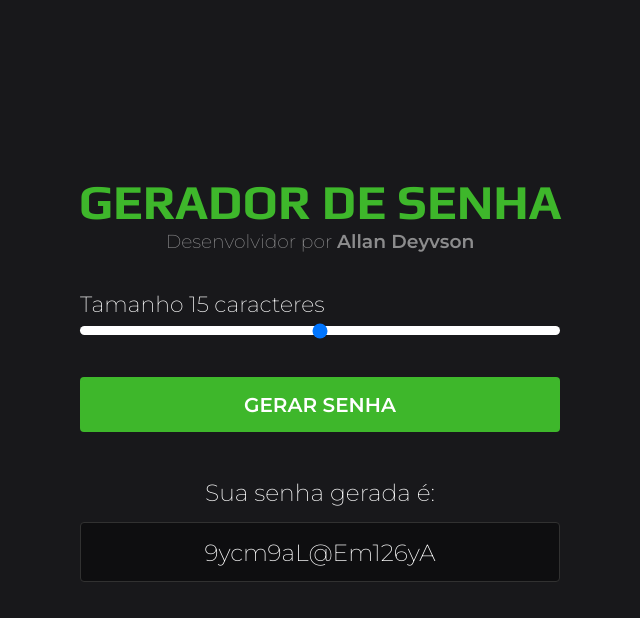
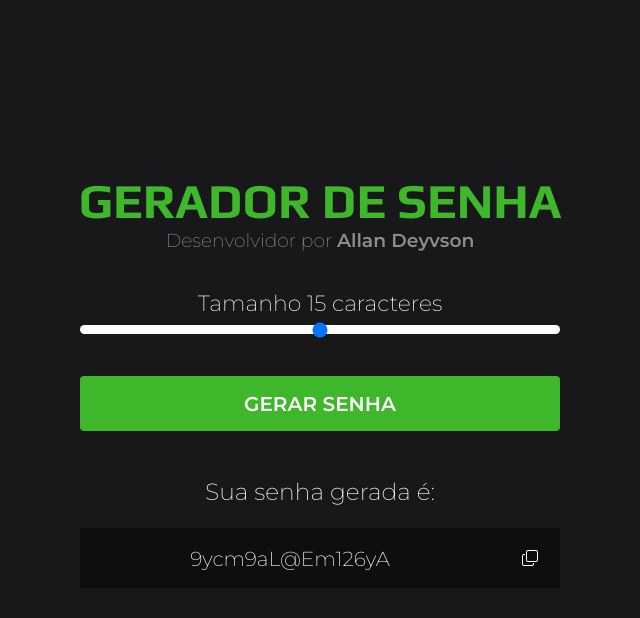
Before and after one commit to AllanDeyvson0/geradordesenha, a plain HTML site: page index.html in a window 1280 px wide. Both pictures are taken after a click on the button "GERAR SENHA". Shown: the whole page, without its empty margins (320-960 px from the left). Drawn offline with Linux system fonts and the light colour scheme.

Commit message:
Adicionando ícone de copy e interação

```diff
--- a/index.html
+++ b/index.html
@@ -29,7 +29,12 @@
 
     <div id="container-password" class="container-password hide">
         <span class="title-2">Sua senha gerada é:</span>
-        <span id="password" class="password" onclick="copyPassword()" >123123123</span>
+        <div class="container-pass-grid" onclick="copyPassword()">
+            <span id="password" class="password" >11111111111</span>
+            <svg xmlns="http://www.w3.org/2000/svg" width="16" height="16" fill="currentColor" id="icon-svg" class="bi bi-copy" viewBox="0 0 16 16">
+                <path fill-rule="evenodd" d="M4 2a2 2 0 0 1 2-2h8a2 2 0 0 1 2 2v8a2 2 0 0 1-2 2H6a2 2 0 0 1-2-2zm2-1a1 1 0 0 0-1 1v8a1 1 0 0 0 1 1h8a1 1 0 0 0 1-1V2a1 1 0 0 0-1-1zM2 5a1 1 0 0 0-1 1v8a1 1 0 0 0 1 1h8a1 1 0 0 0 1-1v-1h1v1a2 2 0 0 1-2 2H2a2 2 0 0 1-2-2V6a2 2 0 0 1 2-2h1v1z"/>
+            </svg>
+        </div>
         <span class="tooltip">Clique na senha para copiar</span>
     </div>
 
--- a/main.js
+++ b/main.js
@@ -24,11 +24,30 @@ function generatePassword(){
     containerPassword.classList.remove("hide");
     password.innerHTML = pass;
     novaSenha = pass;
+
+    //RETORNANDO ÍCONE DE BI-COPY
+    let svgIcon = document.getElementById("icon-svg");
+    svgIcon.innerHTML = '<path fill-rule="evenodd" d="M4 2a2 2 0 0 1 2-2h8a2 2 0 0 1 2 2v8a2 2 0 0 1-2 2H6a2 2 0 0 1-2-2zm2-1a1 1 0 0 0-1 1v8a1 1 0 0 0 1 1h8a1 1 0 0 0 1-1V2a1 1 0 0 0-1-1zM2 5a1 1 0 0 0-1 1v8a1 1 0 0 0 1 1h8a1 1 0 0 0 1-1v-1h1v1a2 2 0 0 1-2 2H2a2 2 0 0 1-2-2V6a2 2 0 0 1 2-2h1v1z"/>';
+    svgIcon.classList.remove("bi-check2");
+    svgIcon.classList.add("bi-copy");
 }
 
 
 //FUNÇÃO COPIAR SENHA
 function copyPassword(){
     navigator.clipboard.writeText(novaSenha);
-    alert("Senha copiada com sucesso!\nNão compartilhe com ninguém.")
+    alert("Senha copiada ✔ \nNão compartilhe com ninguém!")
+
+    //SUBSTITUIR ÍCONE PARA CHECK
+    let svgIcon = document.getElementById("icon-svg");
+    svgIcon.innerHTML = '<path d="M13.854 3.646a.5.5 0 0 1 0 .708l-7 7a.5.5 0 0 1-.708 0l-3.5-3.5a.5.5 0 1 1 .708-.708L6.5 10.293l6.646-6.647a.5.5 0 0 1 .708 0"/>';
+    svgIcon.classList.remove("bi-copy");
+    svgIcon.classList.add("bi-check2");
+
+    //TEMPO DE 3 SEGUNDOS
+    setTimeout(function() {
+        svgIcon.innerHTML = '<path fill-rule="evenodd" d="M4 2a2 2 0 0 1 2-2h8a2 2 0 0 1 2 2v8a2 2 0 0 1-2 2H6a2 2 0 0 1-2-2zm2-1a1 1 0 0 0-1 1v8a1 1 0 0 0 1 1h8a1 1 0 0 0 1-1V2a1 1 0 0 0-1-1zM2 5a1 1 0 0 0-1 1v8a1 1 0 0 0 1 1h8a1 1 0 0 0 1-1v-1h1v1a2 2 0 0 1-2 2H2a2 2 0 0 1-2-2V6a2 2 0 0 1 2-2h1v1z"/>';
+        svgIcon.classList.remove("bi-check2");
+        svgIcon.classList.add("bi-copy");
+    }, 3000);
 }
--- a/style.css
+++ b/style.css
@@ -15,6 +15,7 @@ body{
     justify-content: center;
     align-items: center;
     flex-direction: column;
+    text-align: center;
 }
 
 .title{
@@ -87,6 +88,7 @@ body{
     align-items: center;
     flex-direction: column;
     cursor: pointer;
+    justify-content: center;
 }
 
 .title-2{
@@ -97,22 +99,27 @@ body{
     margin-bottom: 15px;
 }
 
-.password{
+.container-pass-grid{
     height: 60px;
     background-color: rgba(0,0,0, 0.4);
+    margin: 7px auto;
+    display: grid;
+    grid-template-columns: 3.5fr 0.5fr;
+    align-items: center;
+    justify-content: center;
+    transition: 0.3s;
+    color: var(--secondary-color);
+}
+
+.password{
     border-radius: 4px;
-    color: var(--secondary-color);
-    border: 1px solid #313131;
     transition: 0.3s;
-    font-size: 6em;
-
-    /* ALINHAMENTO */
-    display: flex;
     align-items: center;
+    font-size: 8.3em;
     justify-content: center;
 }
 
-.password:hover{
+.container-pass-grid:hover{
     transform: scale(1.05);
 }
 
@@ -120,7 +127,6 @@ body{
     color: var(--secondary-color);
     position: relative;
     top: 20px;
-    padding: 6px 8px;
     text-align: center;
     font-size: 16px;
     border-radius: 6px;
@@ -174,6 +180,6 @@ body{
     }
 
     .password{
-        font-size: 4.5em;
+        font-size: 6.5em;
     }
 }
```
